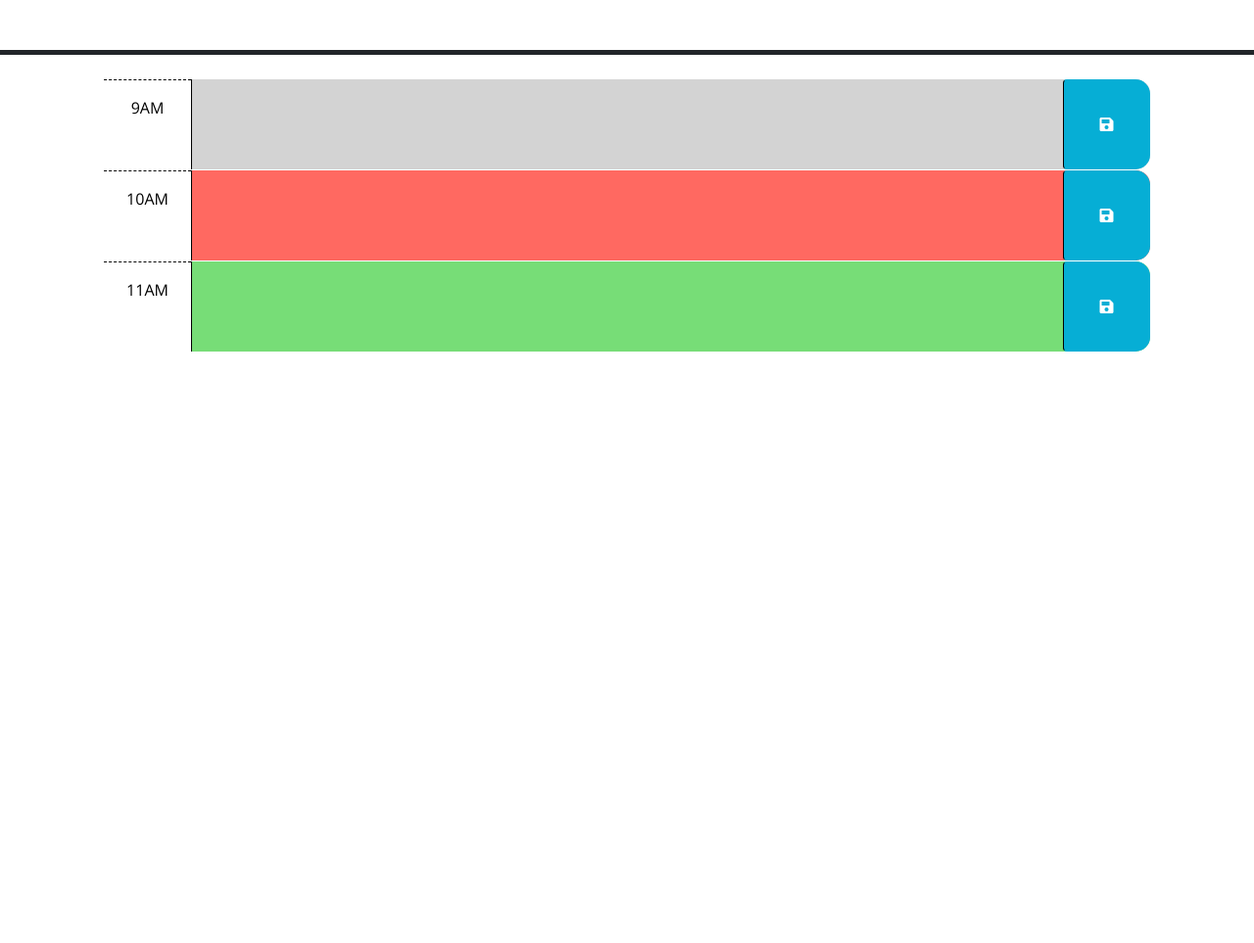
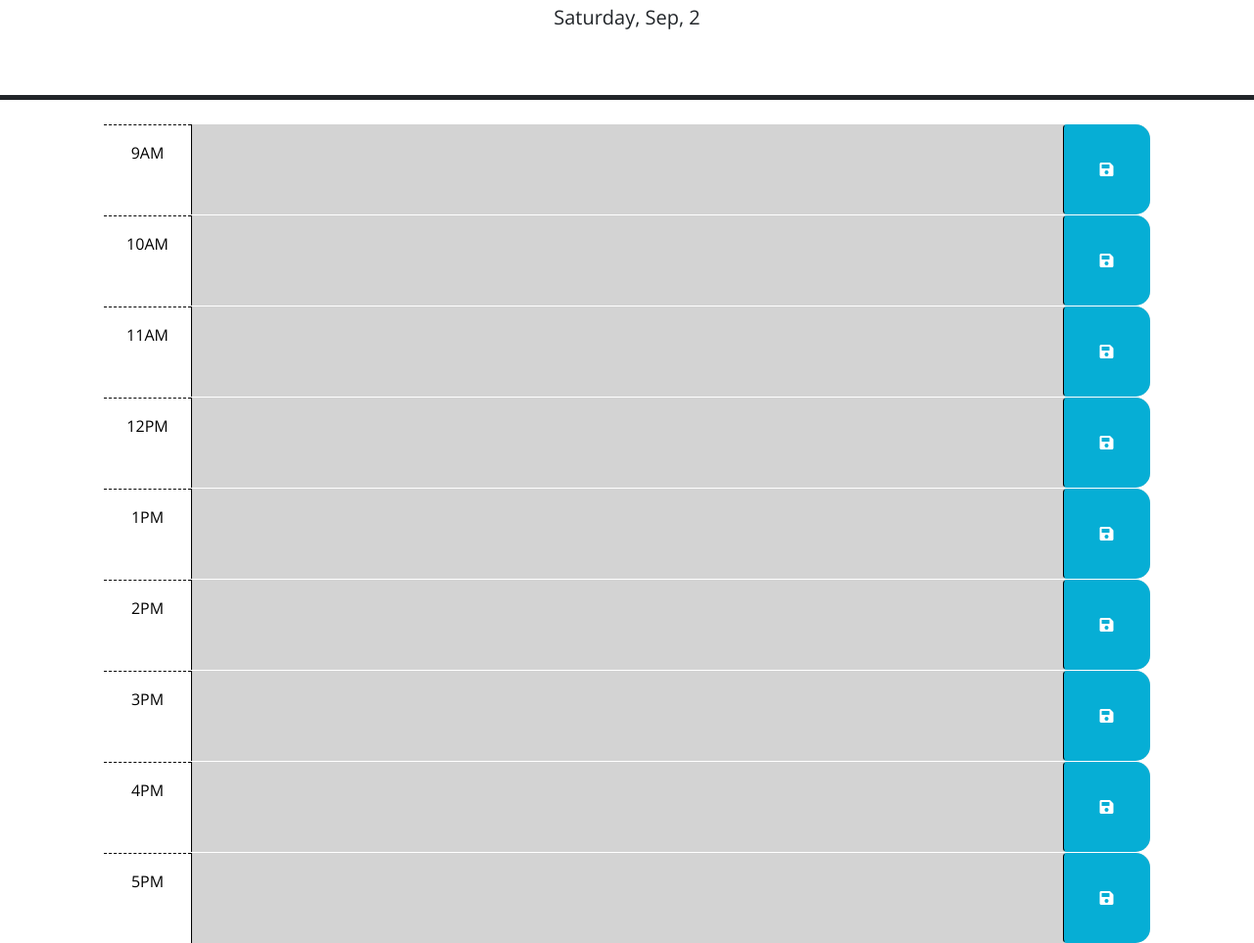
Before and after one commit to nlad218/workday-planner, a plain HTML site: page index.html in a window 1280 px wide. Shown: the part 176-1139 px from the top of the page at 98% size. Before the commit the page ends 800 px from the top, so only its background shows below. Drawn offline with nearby package versions, Linux system fonts and the light colour scheme.

Commit message:
added hour blocks in html and created javascript code to display current day and label hour blocks according to current time

```diff
--- a/index.html
+++ b/index.html
@@ -40,7 +40,7 @@
         -->
 
       <!-- Example of a past time block. The "past" class adds a gray background color. -->
-      <div id="hour-9" class="row time-block past">
+      <div id="hour-9" class="row time-block">
         <div class="col-2 col-md-1 hour text-center py-3">9AM</div>
         <textarea class="col-8 col-md-10 description" rows="3"> </textarea>
         <button class="btn saveBtn col-2 col-md-1" aria-label="save">
@@ -49,7 +49,7 @@
       </div>
 
       <!-- Example of a a present time block. The "present" class adds a red background color. -->
-      <div id="hour-10" class="row time-block present">
+      <div id="hour-10" class="row time-block">
         <div class="col-2 col-md-1 hour text-center py-3">10AM</div>
         <textarea class="col-8 col-md-10 description" rows="3"> </textarea>
         <button class="btn saveBtn col-2 col-md-1" aria-label="save">
@@ -58,13 +58,62 @@
       </div>
 
       <!-- Example of a future time block. The "future" class adds a green background color. -->
-      <div id="hour-11" class="row time-block future">
+      <div id="hour-11" class="row time-block">
         <div class="col-2 col-md-1 hour text-center py-3">11AM</div>
         <textarea class="col-8 col-md-10 description" rows="3"> </textarea>
         <button class="btn saveBtn col-2 col-md-1" aria-label="save">
           <i class="fas fa-save" aria-hidden="true"></i>
         </button>
       </div>
+      <div id="hour-12" class="row time-block">
+        <div class="col-2 col-md-1 hour text-center py-3">12PM</div>
+        <textarea class="col-8 col-md-10 description" rows="3"> </textarea>
+        <button class="btn saveBtn col-2 col-md-1" aria-label="save">
+          <i class="fas fa-save" aria-hidden="true"></i>
+        </button>
+      </div>
+
+      <div id="hour-13" class="row time-block">
+        <div class="col-2 col-md-1 hour text-center py-3">1PM</div>
+        <textarea class="col-8 col-md-10 description" rows="3"> </textarea>
+        <button class="btn saveBtn col-2 col-md-1" aria-label="save">
+          <i class="fas fa-save" aria-hidden="true"></i>
+        </button>
+      </div>
+
+      <div id="hour-14" class="row time-block">
+        <div class="col-2 col-md-1 hour text-center py-3">2PM</div>
+        <textarea class="col-8 col-md-10 description" rows="3"> </textarea>
+        <button class="btn saveBtn col-2 col-md-1" aria-label="save">
+          <i class="fas fa-save" aria-hidden="true"></i>
+        </button>
+      </div>
+
+      <div id="hour-15" class="row time-block">
+        <div class="col-2 col-md-1 hour text-center py-3">3PM</div>
+        <textarea class="col-8 col-md-10 description" rows="3"> </textarea>
+        <button class="btn saveBtn col-2 col-md-1" aria-label="save">
+          <i class="fas fa-save" aria-hidden="true"></i>
+        </button>
+      </div>
+
+      <div id="hour-16" class="row time-block">
+        <div class="col-2 col-md-1 hour text-center py-3">4PM</div>
+        <textarea class="col-8 col-md-10 description" rows="3"> </textarea>
+        <button class="btn saveBtn col-2 col-md-1" aria-label="save">
+          <i class="fas fa-save" aria-hidden="true"></i>
+        </button>
+      </div>
+
+      <div id="hour-17" class="row time-block">
+        <div class="col-2 col-md-1 hour text-center py-3">5PM</div>
+        <textarea class="col-8 col-md-10 description" rows="3"> </textarea>
+        <button class="btn saveBtn col-2 col-md-1" aria-label="save">
+          <i class="fas fa-save" aria-hidden="true"></i>
+        </button>
+      </div>
+
+
 
     <script src="https://code.jquery.com/jquery-3.4.1.min.js"></script>
     <script
--- a/script.js
+++ b/script.js
@@ -15,9 +15,22 @@ $(function () {
   // past, present, and future classes? How can Day.js be used to get the
   // current hour in 24-hour time?
   //
+  var currentHour = dayjs().hour();
+
+  for (var i = 9; i < 18; i++) {
+    if (i < currentHour) {
+      $("#hour-" + i).addClass("past");
+    } else if (i === currentHour) {
+      $("#hour-" + i).addClass("present");
+    } else {
+      $("#hour-" + i).addClass("future");
+    }
+  }
   // TODO: Add code to get any user input that was saved in localStorage and set
   // the values of the corresponding textarea elements. HINT: How can the id
   // attribute of each time-block be used to do this?
   //
   // TODO: Add code to display the current date in the header of the page.
+  var currentDate = dayjs().format("dddd, MMM, D");
+  $("#currentDay").text(currentDate);
 });
```
